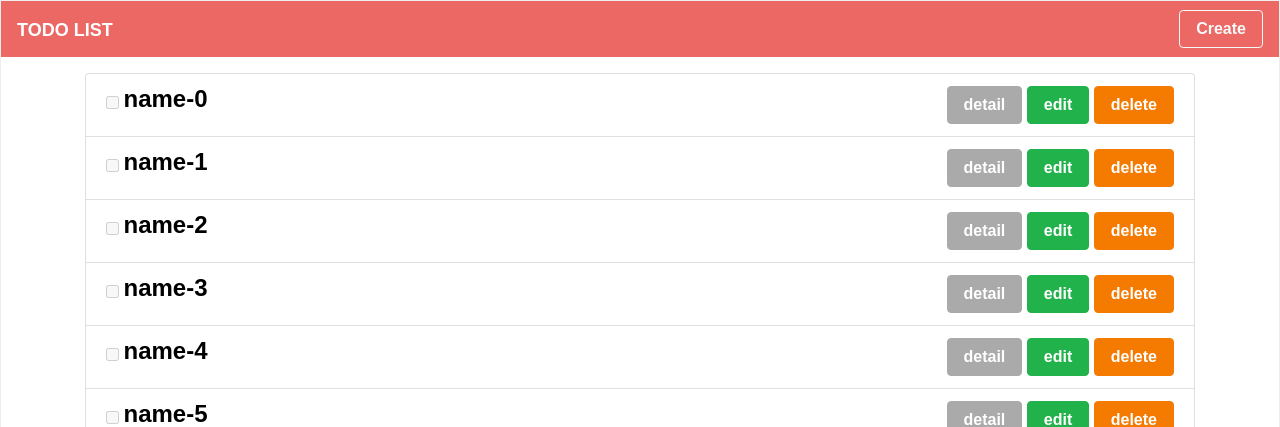
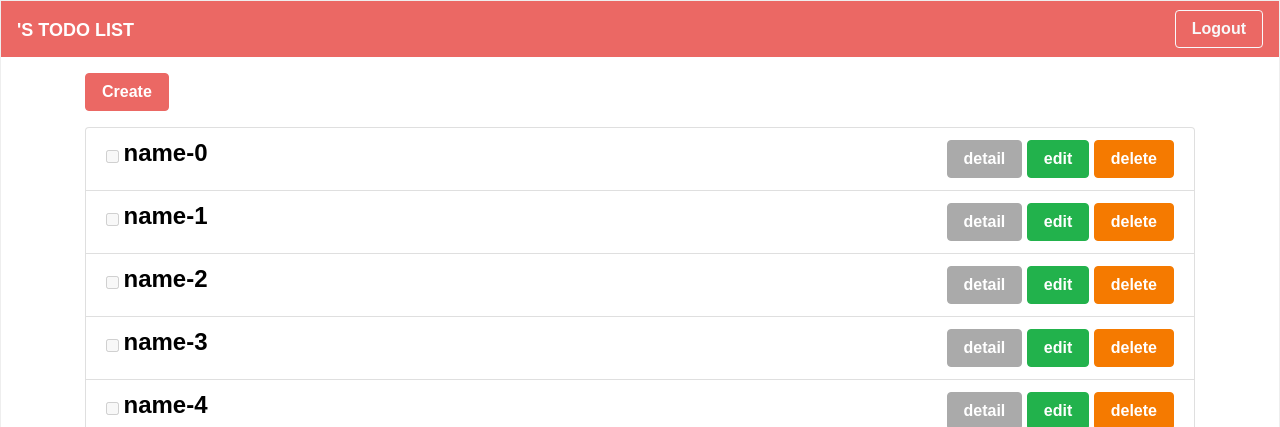
Before and after one commit to Chia-HuiHsueh/todo-list, a Node server app: page / in a window 1280 px wide. Shown: the top 427 px of the page. Run offline with Node 20, Linux system fonts and the light colour scheme; the visitor is signed in with stand-in values (Sample User, id 1); data comes from the database, SQL or seed files in the repository; some libraries are stand-ins or nearby versions; some web fonts are replaced.

Commit message:
feat: add isAuthenticated to display different view templates

```diff
--- a/app.js
+++ b/app.js
@@ -28,6 +28,13 @@ app.use(methodOverride('_method'))
 
 usePassport(app)
 
+app.use((req, res, next) => {
+  console.log(req.user)
+  res.locals.isAuthenticated = req.isAuthenticated()
+  res.locals.user = req.user
+  next()
+})
+
 app.use(routes)
 
 app.listen(PORT, () => {
--- a/views/index.hbs
+++ b/views/index.hbs
@@ -1,3 +1,4 @@
+<a href="/todos/new" class="btn btn-primary mb-3">Create</a>
 <ul class="list-group">
   {{#each todos}}
   <li class="list-group-item">
--- a/views/layouts/main.hbs
+++ b/views/layouts/main.hbs
@@ -12,8 +12,12 @@
 <body class="bg-light">
   <header>
     <nav class="navbar navbar-dark bg-primary justify-content-between">
-      <a class="navbar-brand" href="/">Todo List</a>
-      <a class="btn btn-outline-light" href="/todos/new">Create</a>
+      <a class="navbar-brand" href="/">{{#if isAuthenticated}}{{ user.name}}'s {{/if}}Todo List</a>
+      {{#if isAuthenticated}}
+      <a href="/users/logout" class="btn btn-outline-light">Logout</a>
+      {{else}}
+      <a href="/users/login" class="btn btn-outline-light">Login</a>
+      {{/if}}
     </nav>
   </header>
   <main>
```
